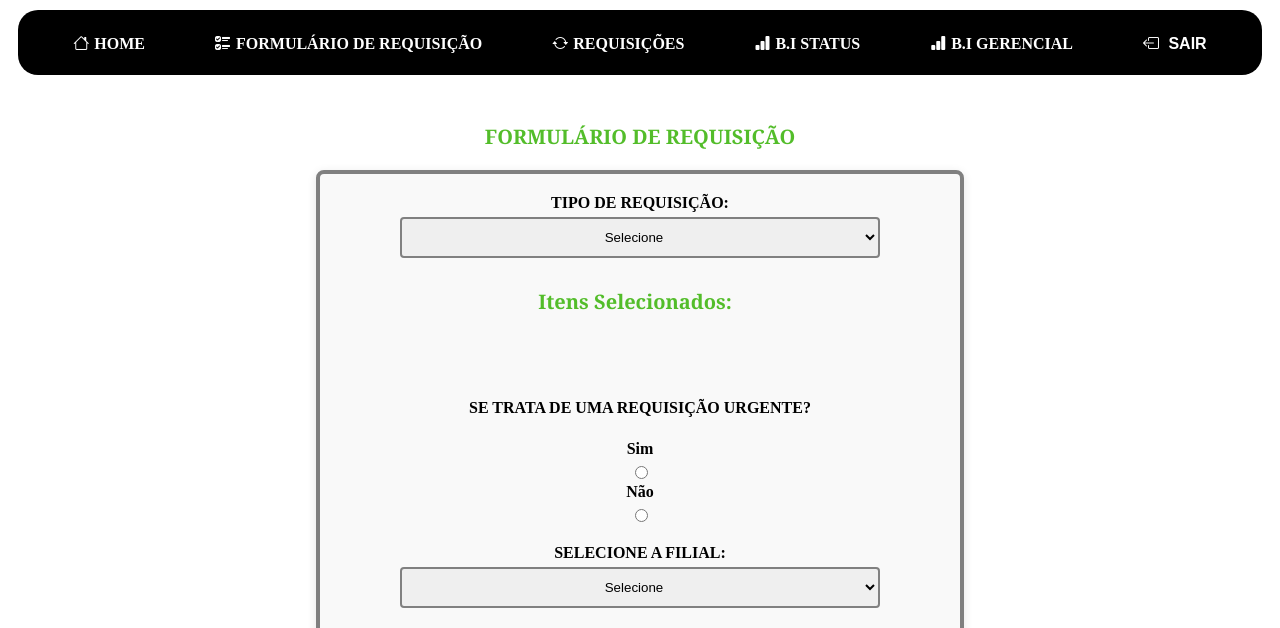
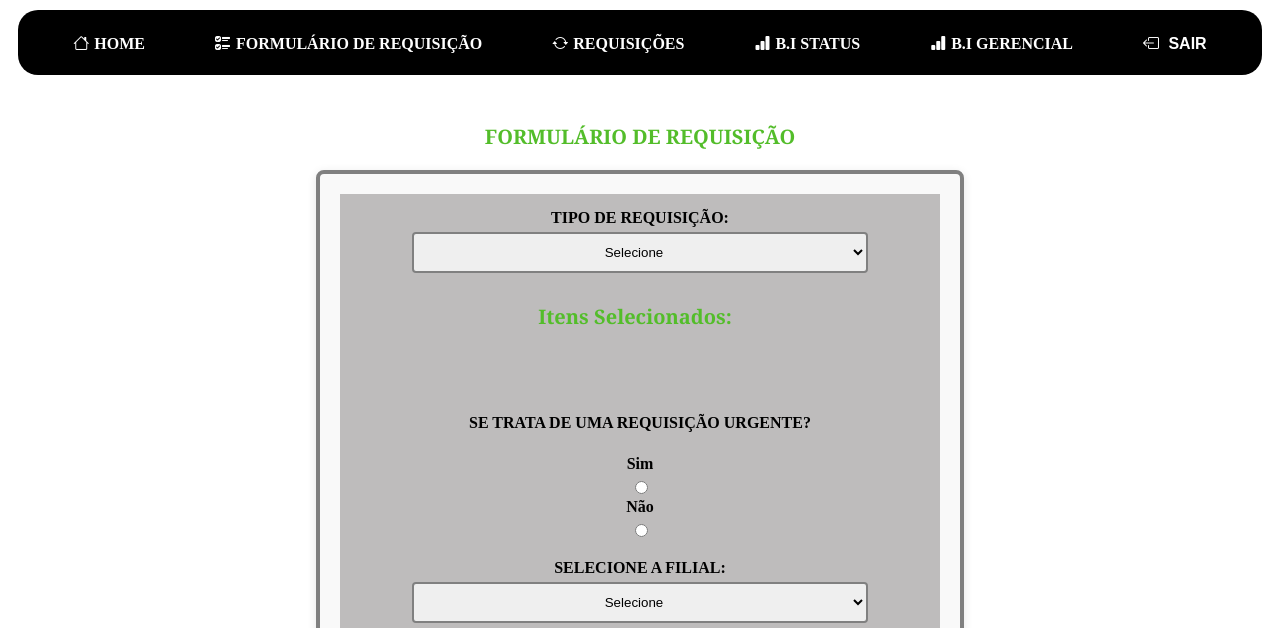
Before and after one commit to udson2897/NCAL, a plain HTML site: page formulario.html in a window 1280 px wide. Shown: the part 140-768 px from the top of the page. Drawn offline with nearby package versions, Linux system fonts and the light colour scheme; a script that the page names is missing.

Commit message:
Update style.css

```diff
--- a/style.css
+++ b/style.css
@@ -185,6 +185,8 @@ box-shadow: 0 2px 10px rgba(0, 0, 0, 0.1);
 }
 .form-group {
 margin-bottom: 20px;
+background-color: rgb(190, 188, 188);
+padding: 15px;
 }
 label {
 display: block;
```
